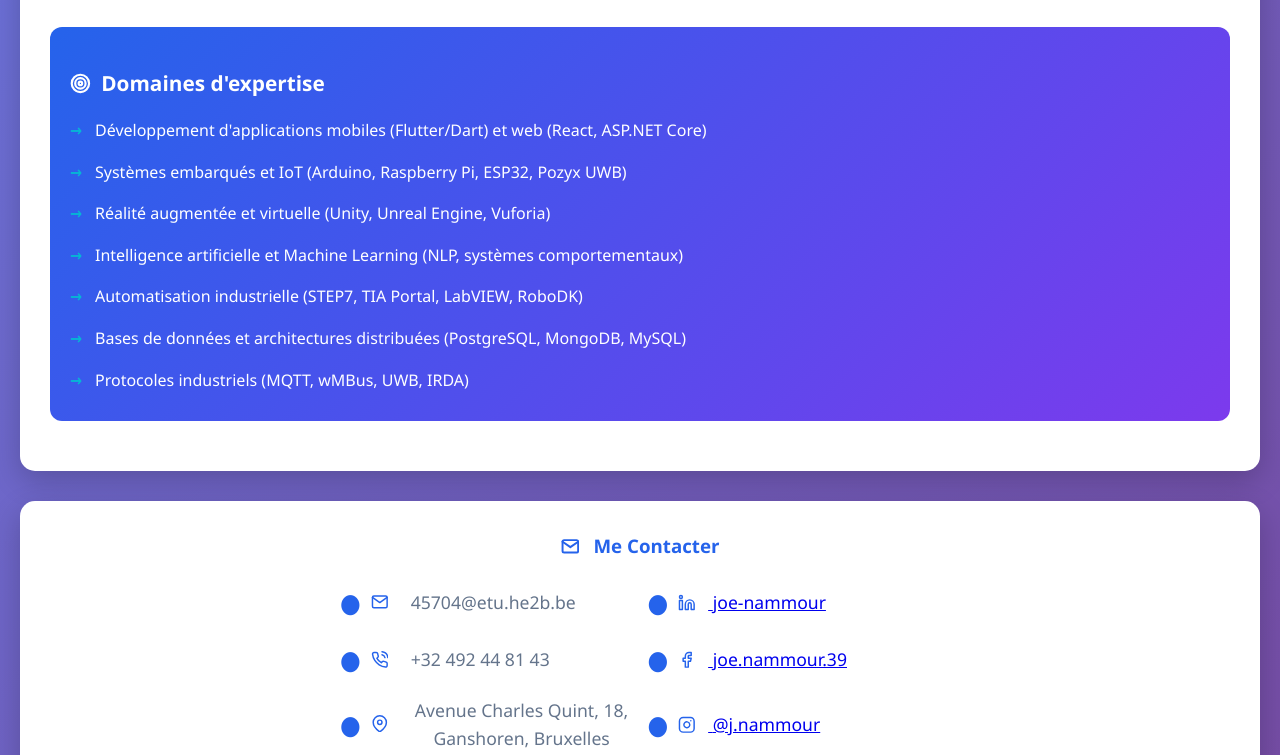
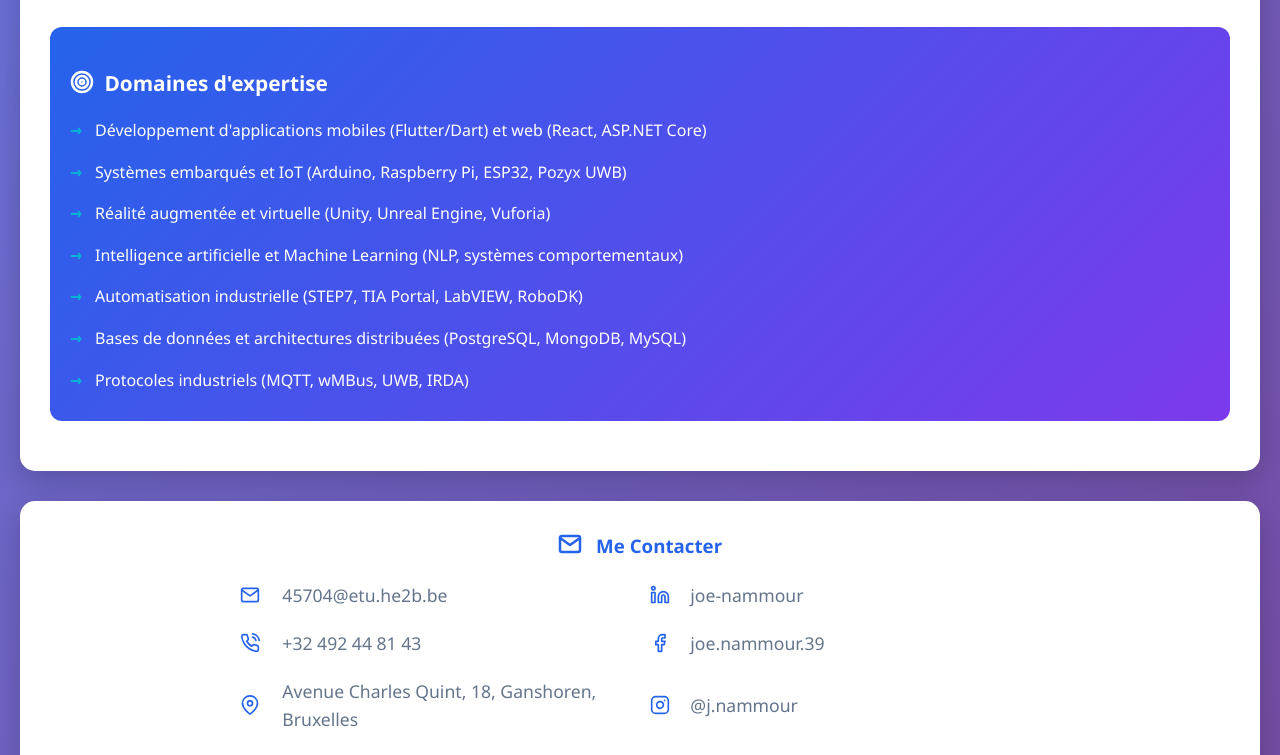
Before and after one commit to joeduliban/joeduliban.github.io, a plain HTML site: page index.html in a window 1280 px wide. Shown: the part 925-1680 px from the top of the page. Drawn offline with Linux system fonts and the light colour scheme.

Commit message:
Correction CSS footer elements

```diff
--- a/index.html
+++ b/index.html
@@ -18,9 +18,9 @@
                                 <svg xmlns="http://www.w3.org/2000/svg" width="24" height="24" viewBox="0 0 24 24" fill="none" stroke="currentColor" stroke-width="2" stroke-linecap="round" stroke-linejoin="round" class="icon"><circle cx="12" cy="12" r="10"></circle><line x1="2" y1="12" x2="22" y2="12"></line><path d="M12 2a15.3 15.3 0 0 1 4 10 15.3 15.3 0 0 1-4 10 15.3 15.3 0 0 1-4-10 15.3 15.3 0 0 1 4-10z"></path></svg>
                                 Langues
                             </strong><br>
-                            Français<span class="lang-full"> (Courant)</span><span class="lang-short"> (C)</span><br>
-                            Libanais<span class="lang-full"> (Maternel)</span><span class="lang-short"> (M)</span><br>
-                            Anglais<span class="lang-full"> (Base)</span><span class="lang-short"> (B)</span>
+                            Français (Courant)<br>
+                            Libanais (Maternel)<br>
+                            Anglais (Base)
                         </div>
                     </div>
                 </div>
@@ -461,28 +461,28 @@
 
         <footer>
             <h3 style="margin-bottom: 20px; color: var(--primary);">
-                <svg xmlns="http://www.w3.org/2000/svg" width="24" height="24" viewBox="0 0 24 24" fill="none" stroke="currentColor" stroke-width="2" stroke-linecap="round" stroke-linejoin="round" class="icon"><path d="M4 4h16c1.1 0 2 .9 2 2v12c0 1.1-.9 2-2 2H4c-1.1 0-2-.9-2-2V6c0-1.1.9-2 2-2z"></path><polyline points="22,6 12,13 2,6"></polyline></svg>
+                <svg xmlns="http://www.w3.org/2000/svg" viewBox="0 0 24 24" fill="none" stroke="currentColor" stroke-width="2" stroke-linecap="round" stroke-linejoin="round" class="icon"><path d="M4 4h16c1.1 0 2 .9 2 2v12c0 1.1-.9 2-2 2H4c-1.1 0-2-.9-2-2V6c0-1.1.9-2 2-2z"></path><polyline points="22,6 12,13 2,6"></polyline></svg>
                 Me Contacter
             </h3>
-            <div class="contact-info" style="max-width: 600px; margin: 0 auto; display: grid; grid-template-columns: repeat(2, 1fr); gap: 15px;">
-                <div class="contact-item" style="font-size: 1.1em;"><svg xmlns="http://www.w3.org/2000/svg" width="24" height="24" viewBox="0 0 24 24" fill="none" stroke="currentColor" stroke-width="2" stroke-linecap="round" stroke-linejoin="round" class="icon"><path d="M4 4h16c1.1 0 2 .9 2 2v12c0 1.1-.9 2-2 2H4c-1.1 0-2-.9-2-2V6c0-1.1.9-2 2-2z"></path><polyline points="22,6 12,13 2,6"></polyline></svg>45704@etu.he2b.be</div>
+            <div class="contact-info footer-contact-grid">
+                <div class="contact-item" style="font-size: 1.1em;"><svg xmlns="http://www.w3.org/2000/svg" viewBox="0 0 24 24" fill="none" stroke="currentColor" stroke-width="2" stroke-linecap="round" stroke-linejoin="round" class="icon"><path d="M4 4h16c1.1 0 2 .9 2 2v12c0 1.1-.9 2-2 2H4c-1.1 0-2-.9-2-2V6c0-1.1.9-2 2-2z"></path><polyline points="22,6 12,13 2,6"></polyline></svg>45704@etu.he2b.be</div>
                 <div class="contact-item" style="font-size: 1.1em;">
                     <a href="https://be.linkedin.com/in/joe-nammour-296126232?trk=public_profile_samename-profile" >
-                        <svg xmlns="http://www.w3.org/2000/svg" width="24" height="24" viewBox="0 0 24 24" fill="none" stroke="currentColor" stroke-width="2" stroke-linecap="round" stroke-linejoin="round" class="icon"><path d="M16 8a6 6 0 0 1 6 6v7h-4v-7a2 2 0 0 0-2-2 2 2 0 0 0-2 2v7h-4v-7a6 6 0 0 1 6-6z"></path><rect x="2" y="9" width="4" height="12"></rect><circle cx="4" cy="4" r="2"></circle></svg>
+                        <svg xmlns="http://www.w3.org/2000/svg" viewBox="0 0 24 24" fill="none" stroke="currentColor" stroke-width="2" stroke-linecap="round" stroke-linejoin="round" class="icon"><path d="M16 8a6 6 0 0 1 6 6v7h-4v-7a2 2 0 0 0-2-2 2 2 0 0 0-2 2v7h-4v-7a6 6 0 0 1 6-6z"></path><rect x="2" y="9" width="4" height="12"></rect><circle cx="4" cy="4" r="2"></circle></svg>
                         <span>joe-nammour</span>
                     </a>
                 </div>
-                <div class="contact-item" style="font-size: 1.1em;"><svg xmlns="http://www.w3.org/2000/svg" width="24" height="24" viewBox="0 0 24 24" fill="none" stroke="currentColor" stroke-width="2" stroke-linecap="round" stroke-linejoin="round" class="icon"><path d="M15.05 5A5 5 0 0 1 19 8.95M15.05 1A9 9 0 0 1 23 8.94m-1 7.98v3a2 2 0 0 1-2.18 2 19.79 19.79 0 0 1-8.63-3.07 19.5 19.5 0 0 1-6-6 19.79 19.79 0 0 1-3.07-8.67A2 2 0 0 1 4.11 2h3a2 2 0 0 1 2 1.72 12.84 12.84 0 0 0 .7 2.81 2 2 0 0 1-.45 2.11L8.09 9.91a16 16 0 0 0 6 6l1.27-1.27a2 2 0 0 1 2.11-.45 12.84 12.84 0 0 0 2.81.7A2 2 0 0 1 22 16.92z"></path></svg>+32 492 44 81 43</div>
+                <div class="contact-item" style="font-size: 1.1em;"><svg xmlns="http://www.w3.org/2000/svg" viewBox="0 0 24 24" fill="none" stroke="currentColor" stroke-width="2" stroke-linecap="round" stroke-linejoin="round" class="icon"><path d="M15.05 5A5 5 0 0 1 19 8.95M15.05 1A9 9 0 0 1 23 8.94m-1 7.98v3a2 2 0 0 1-2.18 2 19.79 19.79 0 0 1-8.63-3.07 19.5 19.5 0 0 1-6-6 19.79 19.79 0 0 1-3.07-8.67A2 2 0 0 1 4.11 2h3a2 2 0 0 1 2 1.72 12.84 12.84 0 0 0 .7 2.81 2 2 0 0 1-.45 2.11L8.09 9.91a16 16 0 0 0 6 6l1.27-1.27a2 2 0 0 1 2.11-.45 12.84 12.84 0 0 0 2.81.7A2 2 0 0 1 22 16.92z"></path></svg>+32 492 44 81 43</div>
                 <div class="contact-item" style="font-size: 1.1em;">
                     <a href="https://www.facebook.com/joe.nammour.39/">
-                        <svg xmlns="http://www.w3.org/2000/svg" width="24" height="24" viewBox="0 0 24 24" fill="none" stroke="currentColor" stroke-width="2" stroke-linecap="round" stroke-linejoin="round" class="icon"><path d="M18 2h-3a5 5 0 0 0-5 5v3H7v4h3v8h4v-8h3l1-4h-4V7a1 1 0 0 1 1-1h3z"></path></svg>
+                        <svg xmlns="http://www.w3.org/2000/svg" viewBox="0 0 24 24" fill="none" stroke="currentColor" stroke-width="2" stroke-linecap="round" stroke-linejoin="round" class="icon"><path d="M18 2h-3a5 5 0 0 0-5 5v3H7v4h3v8h4v-8h3l1-4h-4V7a1 1 0 0 1 1-1h3z"></path></svg>
                         <span>joe.nammour.39</span>
                     </a>
                 </div>
-                <div class="contact-item" style="font-size: 1.1em;"><svg xmlns="http://www.w3.org/2000/svg" width="24" height="24" viewBox="0 0 24 24" fill="none" stroke="currentColor" stroke-width="2" stroke-linecap="round" stroke-linejoin="round" class="icon"><path d="M21 10c0 7-9 13-9 13s-9-6-9-13a9 9 0 0 1 18 0z"></path><circle cx="12" cy="10" r="3"></circle></svg>Avenue Charles Quint, 18, Ganshoren, Bruxelles</div>
+                <div class="contact-item" style="font-size: 1.1em;"><svg xmlns="http://www.w3.org/2000/svg" viewBox="0 0 24 24" fill="none" stroke="currentColor" stroke-width="2" stroke-linecap="round" stroke-linejoin="round" class="icon"><path d="M21 10c0 7-9 13-9 13s-9-6-9-13a9 9 0 0 1 18 0z"></path><circle cx="12" cy="10" r="3"></circle></svg>Avenue Charles Quint, 18, Ganshoren, Bruxelles</div>
                 <div class="contact-item" style="font-size: 1.1em;">
                     <a href="https://www.instagram.com/j.nammour/">
-                        <svg xmlns="http://www.w3.org/2000/svg" width="24" height="24" viewBox="0 0 24 24" fill="none" stroke="currentColor" stroke-width="2" stroke-linecap="round" stroke-linejoin="round" class="icon"><rect x="2" y="2" width="20" height="20" rx="5" ry="5"></rect><path d="M16 11.37A4 4 0 1 1 12.63 8 4 4 0 0 1 16 11.37z"></path><line x1="17.5" y1="6.5" x2="17.51" y2="6.5"></line></svg>
+                        <svg xmlns="http://www.w3.org/2000/svg" viewBox="0 0 24 24" fill="none" stroke="currentColor" stroke-width="2" stroke-linecap="round" stroke-linejoin="round" class="icon"><rect x="2" y="2" width="20" height="20" rx="5" ry="5"></rect><path d="M16 11.37A4 4 0 1 1 12.63 8 4 4 0 0 1 16 11.37z"></path><line x1="17.5" y1="6.5" x2="17.51" y2="6.5"></line></svg>
                         <span>@j.nammour</span>
                     </a>
                 </div>
--- a/style.css
+++ b/style.css
@@ -1,4 +1,13 @@
-* {
+footer h3 {
+    margin-bottom: 20px;
+    color: var(--primary);
+}
+
+footer h3 .icon {
+    width: 24px;
+    height: 24px;
+    flex-shrink: 0;
+}* {
     margin: 0;
     padding: 0;
     box-sizing: border-box;
@@ -43,7 +52,7 @@ body {
     stroke-width: 2;
     color: var(--primary);
     margin-right: 0.7em;
-    flex-shrink: 0; /* Empêche l'icône de se réduire */
+    flex-shrink: 0;
 }
 
 header {
@@ -71,10 +80,6 @@ header::before {
     grid-template-columns: 1fr 2fr;
     gap: 40px;
     align-items: center;
-}
-
-.lang-short {
-    display: none;
 }
 
 .profile-section {
@@ -228,11 +233,23 @@ nav {
     gap: 10px;
 }
 
+.card h3 .icon {
+    width: 24px;
+    height: 24px;
+    flex-shrink: 0;
+}
+
 .card h4 {
     color: var(--secondary);
     font-size: 1.3em;
     margin-top: 20px;
     margin-bottom: 10px;
+}
+
+.card h4 .icon {
+    width: 24px;
+    height: 24px;
+    flex-shrink: 0;
 }
 
 .timeline-item {
@@ -595,6 +612,12 @@ nav {
     margin-bottom: 10px;
 }
 
+.highlight-box h4 .icon {
+    width: 24px;
+    height: 24px;
+    flex-shrink: 0;
+}
+
 .feature-list {
     list-style: none;
     padding-left: 0;
@@ -694,6 +717,62 @@ footer {
     text-align: center;
     margin-top: 30px;
     box-shadow: 0 10px 30px rgba(0,0,0,0.2);
+}
+
+footer .contact-item a {
+    color: var(--gray);
+    text-decoration: none;
+    display: flex;
+    align-items: center;
+    gap: 8px;
+    transition: all 0.3s ease;
+    text-align: left;
+}
+
+footer .contact-item a:hover {
+    color: var(--primary);
+    transform: translateX(5px);
+}
+
+footer .contact-item a .icon {
+    color: var(--primary);
+    transition: all 0.3s ease;
+}
+
+footer .contact-item a:hover .icon {
+    transform: scale(1.1);
+}
+
+.footer-contact-grid {
+    max-width: 800px;
+    margin: 0 auto;
+    display: grid;
+    grid-template-columns: repeat(2, 1fr);
+    gap: 20px;
+    justify-items: start;
+}
+
+footer .contact-item {
+    display: flex;
+    align-items: center;
+    gap: 10px;
+    font-size: 0.95em;
+    color: var(--gray);
+    text-align: left;
+    width: 100%;
+}
+
+footer .contact-item .icon {
+    display: flex;
+    align-items: center;
+    justify-content: center;
+    width: 20px;
+    height: 20px;
+    flex-shrink: 0;
+}
+
+footer .contact-item::before {
+    content: none;
 }
 
 .code-block {
@@ -936,12 +1015,22 @@ footer {
         margin-bottom: 15px;
     }
 
-    footer .contact-info {
-        max-width: 100%;
+    .footer-contact-grid {
+        gap: 12px !important;
     }
 
     footer .contact-item {
         font-size: 0.95em !important;
+    }
+
+    footer .contact-item a {
+        display: flex;
+        align-items: center;
+        gap: 8px;
+    }
+
+    footer .contact-item span {
+        word-break: break-all;
     }
 
     footer p {
@@ -1048,7 +1137,17 @@ footer {
     .lang-full {
         display: none;
     }
-    .lang-short {
-        display: inline;
+
+    .footer-contact-grid {
+        grid-template-columns: 1fr !important;
+        gap: 10px !important;
+    }
+
+    footer .contact-item {
+        font-size: 0.85em !important;
+    }
+
+    footer h3 {
+        font-size: 1.2em;
     }
 }
```
